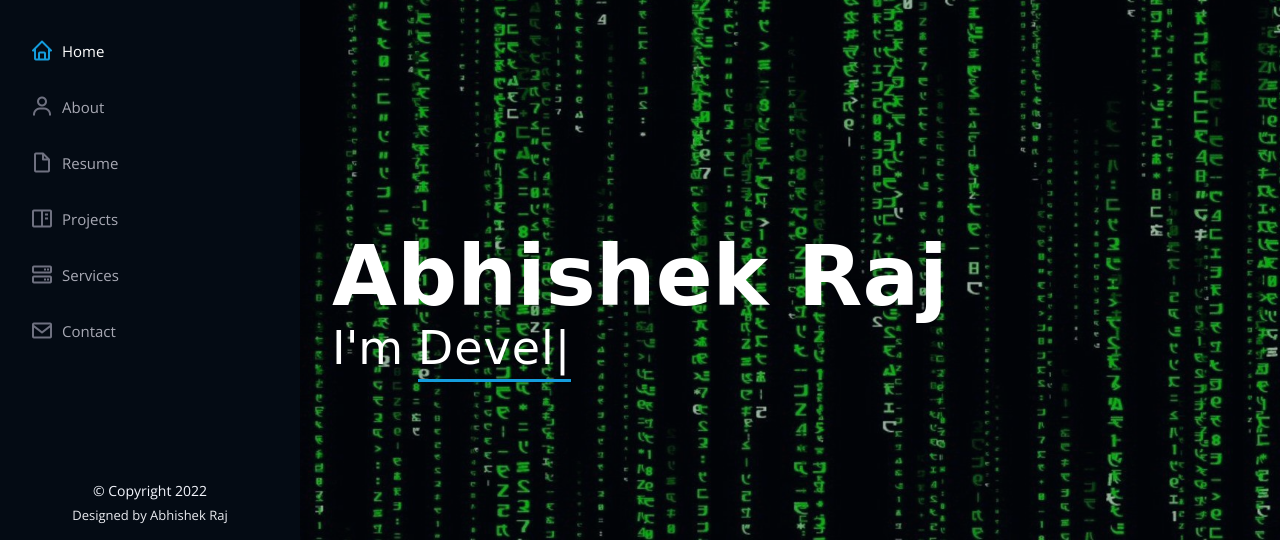
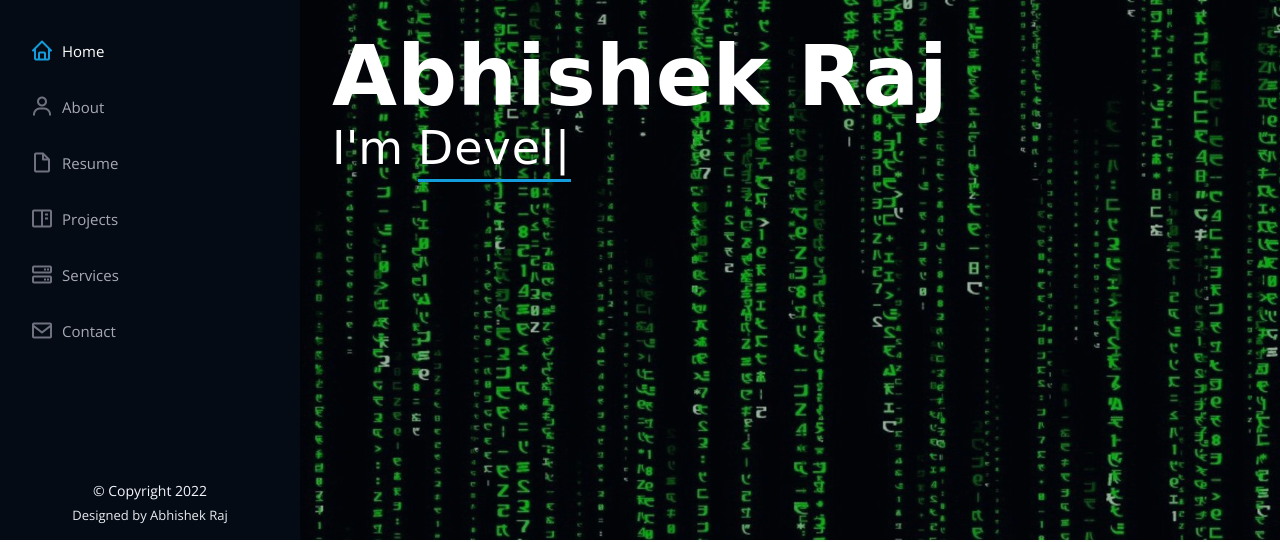
Before and after one commit to Abhishek27Portfolio/Portfolio.github.io, a plain HTML site: page index.html in a window 1280 px wide. Shown: the part 260-802 px from the top of the page. Drawn offline with nearby package versions, Linux system fonts and the light colour scheme; a web font is replaced by a local one.

Commit message:
Update style.css

```diff
--- a/assets/css/style.css
+++ b/assets/css/style.css
@@ -204,7 +204,6 @@ h1, h2, h3, h4, h5, h6 {
 }
 #hero .hero-container {
   position: relative;
-  top: 200px;
   z-index: 2;
   min-width: 300px;
 }
```
